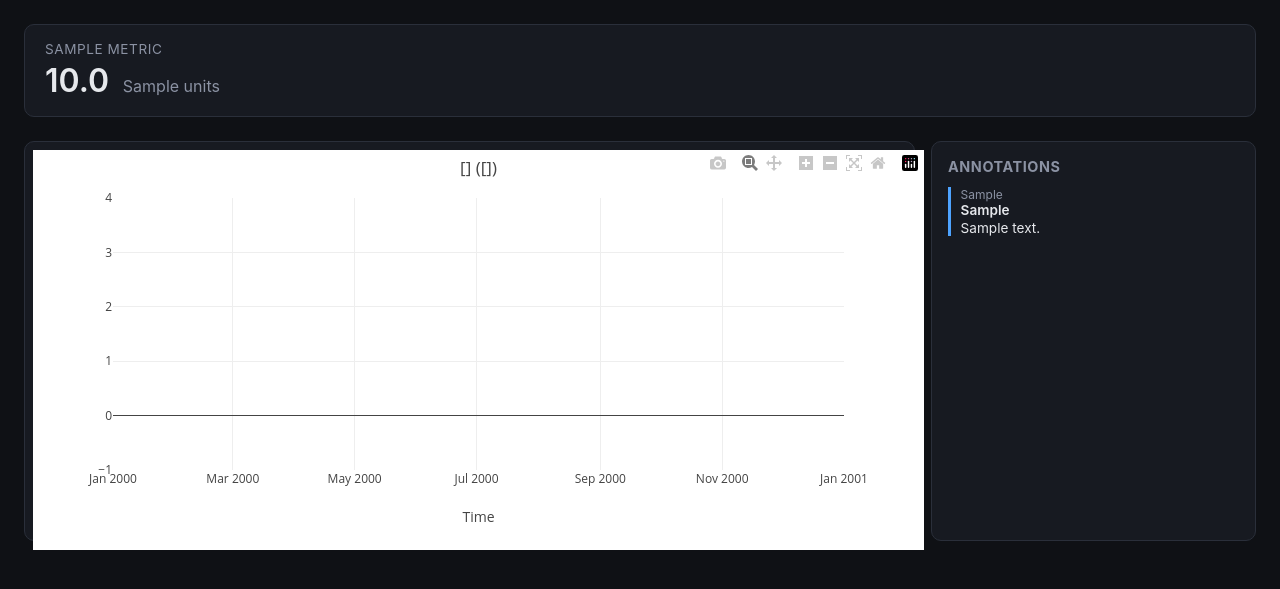
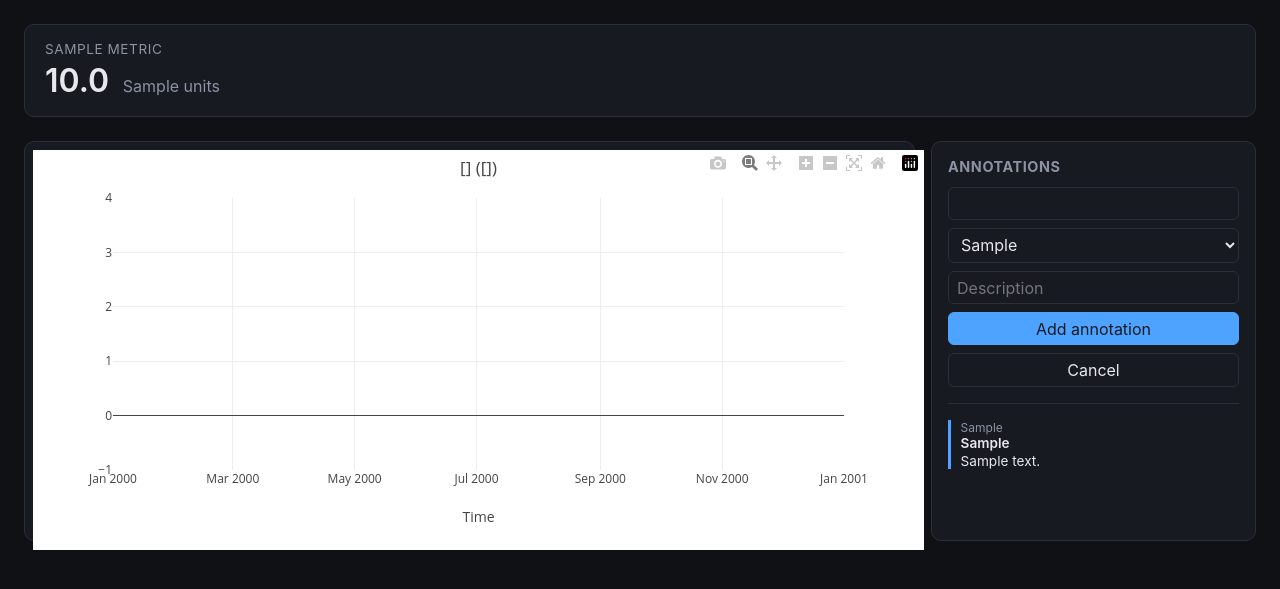
Before and after one commit to jananiacharya-dev/equatic_dashboard, a Flask app: template app/templates/overview.html in a window 1280 px wide. Shown: the part 91-680 px from the top of the page. Run offline with Flask 3, Linux system fonts and the light colour scheme; the template is opened without the code that fills it: most values are stand-ins (such as "Sample title", 1, 10 or a date in 2020); some libraries are stand-ins or nearby versions.

Commit message:
add: write annotation functionality through inline form

```diff
--- a/app/data_access.py
+++ b/app/data_access.py
@@ -119,3 +119,17 @@ def get_annotations(start, end):
     """)
     with engine.connect() as conn:
         return _to_df(conn.execute(sql, {"start": start, "end": end}))
+
+
+def add_annotation(ts_utc, event_type, description, test_run_id=None):
+    sql = text("""
+        INSERT INTO annotations (ts_utc, event_type, description, test_run_id)
+        VALUES (:ts_utc, :event_type, :description, :test_run_id)
+    """)
+    with engine.begin() as conn:
+        conn.execute(sql, {
+            "ts_utc": ts_utc,
+            "event_type": event_type,
+            "description": description,
+            "test_run_id": test_run_id,
+        })
--- a/app/routes.py
+++ b/app/routes.py
@@ -1,13 +1,18 @@
+from datetime import datetime, timezone
+
 from flask import redirect, render_template, request, url_for
 
 from app import app
 from app.data_access import (
+    add_annotation,
     get_annotations,
     get_latest_metrics,
     get_metric_series,
     parse_range,
     resolution_for_range,
 )
+
+ANNOTATION_EVENT_TYPES = ["flush", "outage", "config_change", "note"]
 
 PAGES = ["overview", "voltage", "process", "effluent", "carbonation"]
 RANGE_PRESETS = ["1h", "24h", "48h", "1w", "1m", "3m", "6m"]
@@ -60,4 +65,25 @@ def overview():
         ce_y=ce_y,
         ce_range=[start.isoformat(), end.isoformat()],
         annotations=annotations,
+        event_types=ANNOTATION_EVENT_TYPES,
     )
+
+
+@app.route("/overview/annotations", methods=["POST"])
+def add_annotation_route():
+    range_str = request.form.get("range", DEFAULT_RANGE)
+    offset = request.form.get("offset", 0, type=int)
+
+    ts_iso = request.form.get("ts_iso", "")
+    event_type = request.form.get("event_type", "")
+    description = request.form.get("description", "").strip() or None
+
+    if event_type in ANNOTATION_EVENT_TYPES:
+        try:
+            ts_utc = datetime.fromisoformat(ts_iso).astimezone(timezone.utc)
+        except ValueError:
+            ts_utc = None
+        if ts_utc is not None:
+            add_annotation(ts_utc, event_type, description)
+
+    return redirect(url_for("overview", range=range_str, offset=offset))
--- a/app/static/style.css
+++ b/app/static/style.css
@@ -206,3 +206,42 @@ main {
     color: var(--text);
     margin-top: 0.15rem;
 }
+
+.hidden {
+    display: none;
+}
+
+.annotation-form {
+    display: flex;
+    flex-direction: column;
+    gap: 0.5rem;
+    margin-bottom: 1rem;
+    padding-bottom: 1rem;
+    border-bottom: 1px solid var(--border);
+}
+
+.annotation-form input,
+.annotation-form select {
+    font: inherit;
+    padding: 0.35rem 0.5rem;
+    border: 1px solid var(--border);
+    border-radius: 6px;
+    background: var(--surface);
+    color: var(--text);
+}
+
+.annotation-form button {
+    font: inherit;
+    padding: 0.35rem 0.5rem;
+    border: 1px solid var(--border);
+    border-radius: 6px;
+    background: var(--surface);
+    color: var(--text);
+    cursor: pointer;
+}
+
+.annotation-form button[type="submit"] {
+    background: var(--accent);
+    color: var(--surface);
+    border-color: var(--accent);
+}
--- a/app/templates/overview.html
+++ b/app/templates/overview.html
@@ -19,6 +19,19 @@
     <div id="ce-chart" class="chart"></div>
     <div class="annotation-feed">
         <h3>Annotations</h3>
+        <form id="annotation-form" method="post" action="{{ url_for('add_annotation_route') }}" class="annotation-form hidden">
+            <input type="hidden" name="range" value="{{ current_range }}">
+            <input type="hidden" name="offset" value="{{ current_offset }}">
+            <input type="text" name="ts_iso" id="annotation-ts-iso" readonly>
+            <select name="event_type" required>
+                {% for et in event_types %}
+                <option value="{{ et }}">{{ et }}</option>
+                {% endfor %}
+            </select>
+            <input type="text" name="description" placeholder="Description" maxlength="255">
+            <button type="submit">Add annotation</button>
+            <button type="button" id="annotation-cancel">Cancel</button>
+        </form>
         {% if annotations %}
         <ul>
             {% for a in annotations %}
@@ -84,6 +97,17 @@
         shapes: annotationShapes,
         showlegend: false,
         margin: {t: 48}
+    }).then(function (gd) {
+        gd.on("plotly_click", function (evt) {
+            var point = evt.points[0];
+            if (!point) return;
+            document.getElementById("annotation-ts-iso").value = new Date(point.x).toISOString().replace("Z", "+00:00");
+            document.getElementById("annotation-form").classList.remove("hidden");
+        });
+    });
+
+    document.getElementById("annotation-cancel").addEventListener("click", function () {
+        document.getElementById("annotation-form").classList.add("hidden");
     });
 </script>
 {% endblock %}
```
